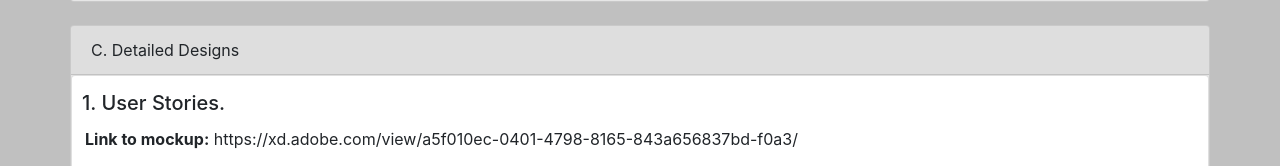
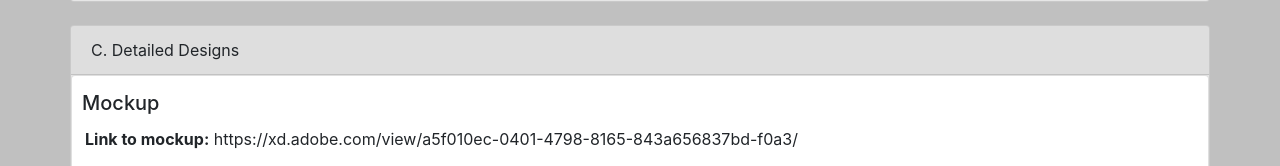
Before and after one commit to kdan313/kdan313.github.io, a plain HTML site: page milestone-3.html in a window 1280 px wide. Shown: the part 5253-5419 px from the top of the page. Drawn offline with nearby package versions, Linux system fonts and the light colour scheme.

Commit message:
Update milestone-3.html

```diff
--- a/milestone-3.html
+++ b/milestone-3.html
@@ -160,7 +160,7 @@
              <div class="card mx-auto promt">
         <div class="card-header">C. Detailed Designs</div>
         <div class="card sub-promt">
-          <h5 class="card-title title">1. User Stories.</h5>
+          <h5 class="card-title title">Mockup</h5>
           <p class="card-text response">
             <strong>Link to mockup:</strong> https://xd.adobe.com/view/a5f010ec-0401-4798-8165-843a656837bd-f0a3/</br></br>
 	    <img class="Alternative_US" src="./Images/Mockup - 1.png" alt="Mockup - 1"><img><!--ADD PHOTO HERE-->
```
